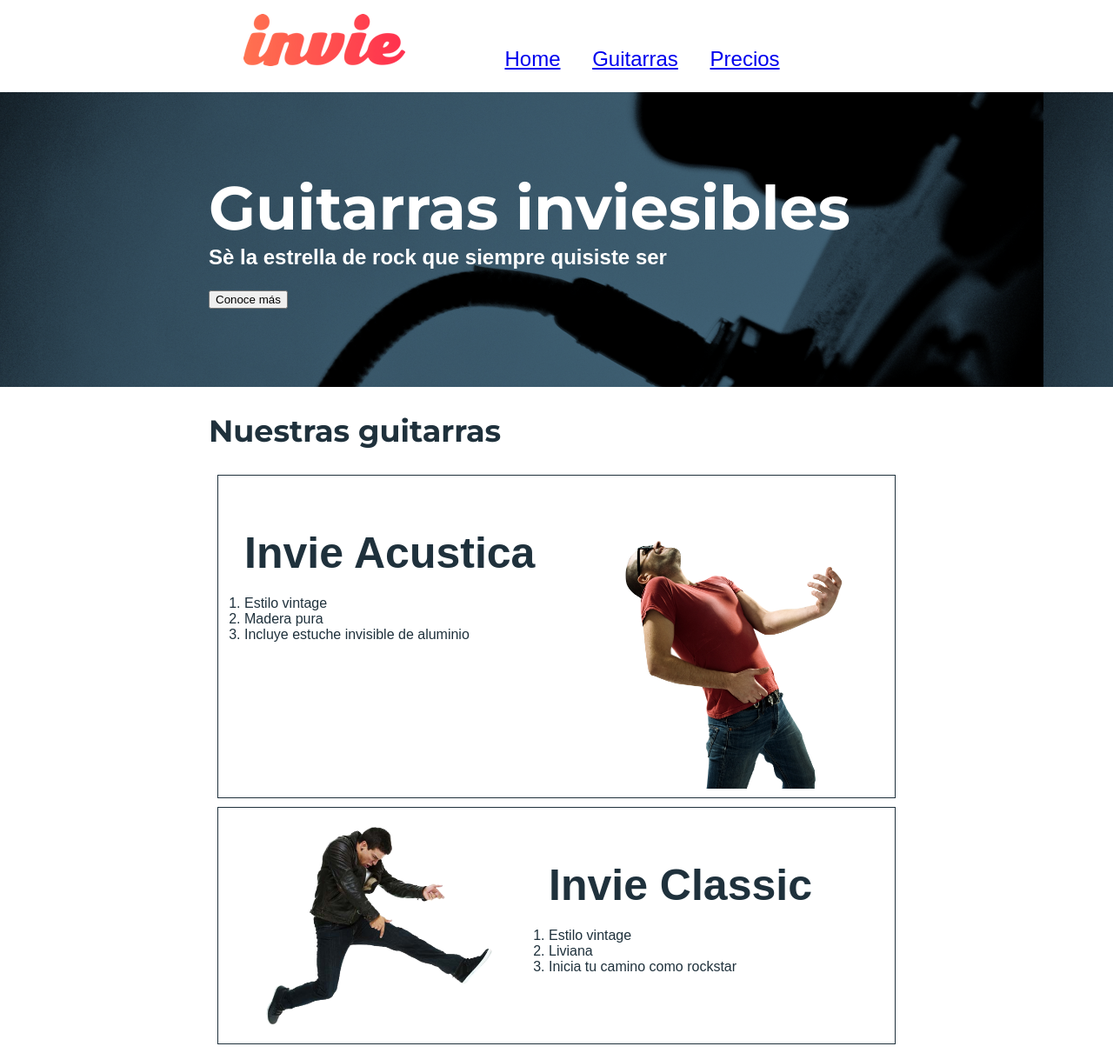
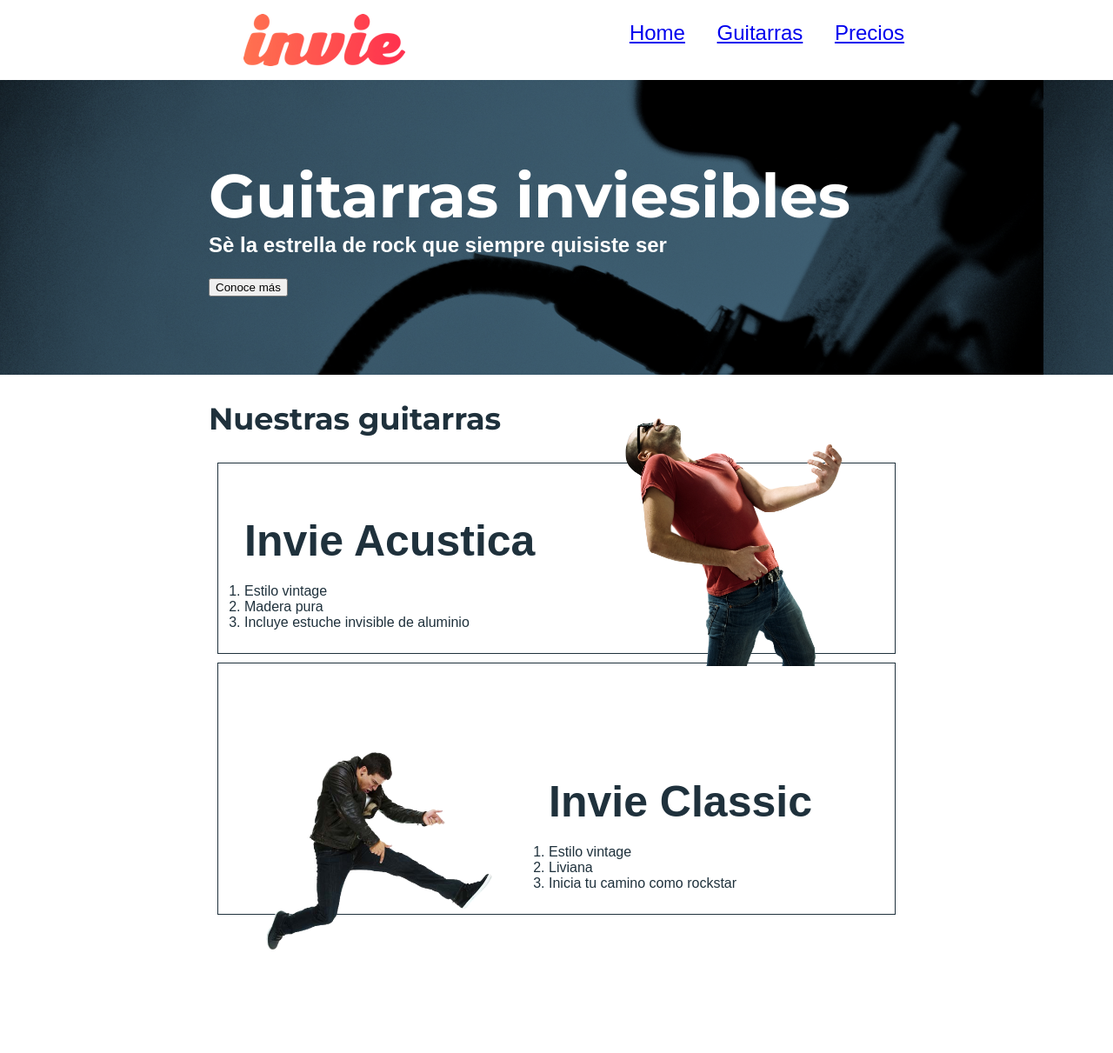
Before and after one commit to HarpeBlue/Invie-Desarrollo-web, a plain HTML site: page index.html in a window 1280 px wide. Shown: the whole page at 87% size. After the commit the page ends 1104 px from the top, so only its background shows below. Drawn offline with Linux system fonts and the light colour scheme; a web font is replaced by a local one.

Commit message:
Agregando positions relative y absolute, para la disposicion de elementos.

```diff
--- a/css/invie.css
+++ b/css/invie.css
@@ -43,6 +43,8 @@ body
 {
   font-size: 24px;
   display: inline-block;
+  position: absolute;
+  right: 0;
 }
 .menu li
 {
@@ -62,7 +64,7 @@ body
 {
   margin: 10px;
   padding: 10px;
-  overflow: hidden;
+  /* overflow: hidden; */
   border: 1px solid #1F313C;
 }
 .guitarra ol
@@ -72,10 +74,14 @@ body
 .derecha
 {
   float: right;
+  position: relative;
+  top: -127px;
 }
 .izquierda
 {
   float: left;
+  position: relative;
+  top: 80;
 }
 .contenedor-guitarra-a
 {
@@ -85,3 +91,7 @@ body
 {
   margin-left: 370px;
 }
+.header
+{
+  position: relative;
+}
```
